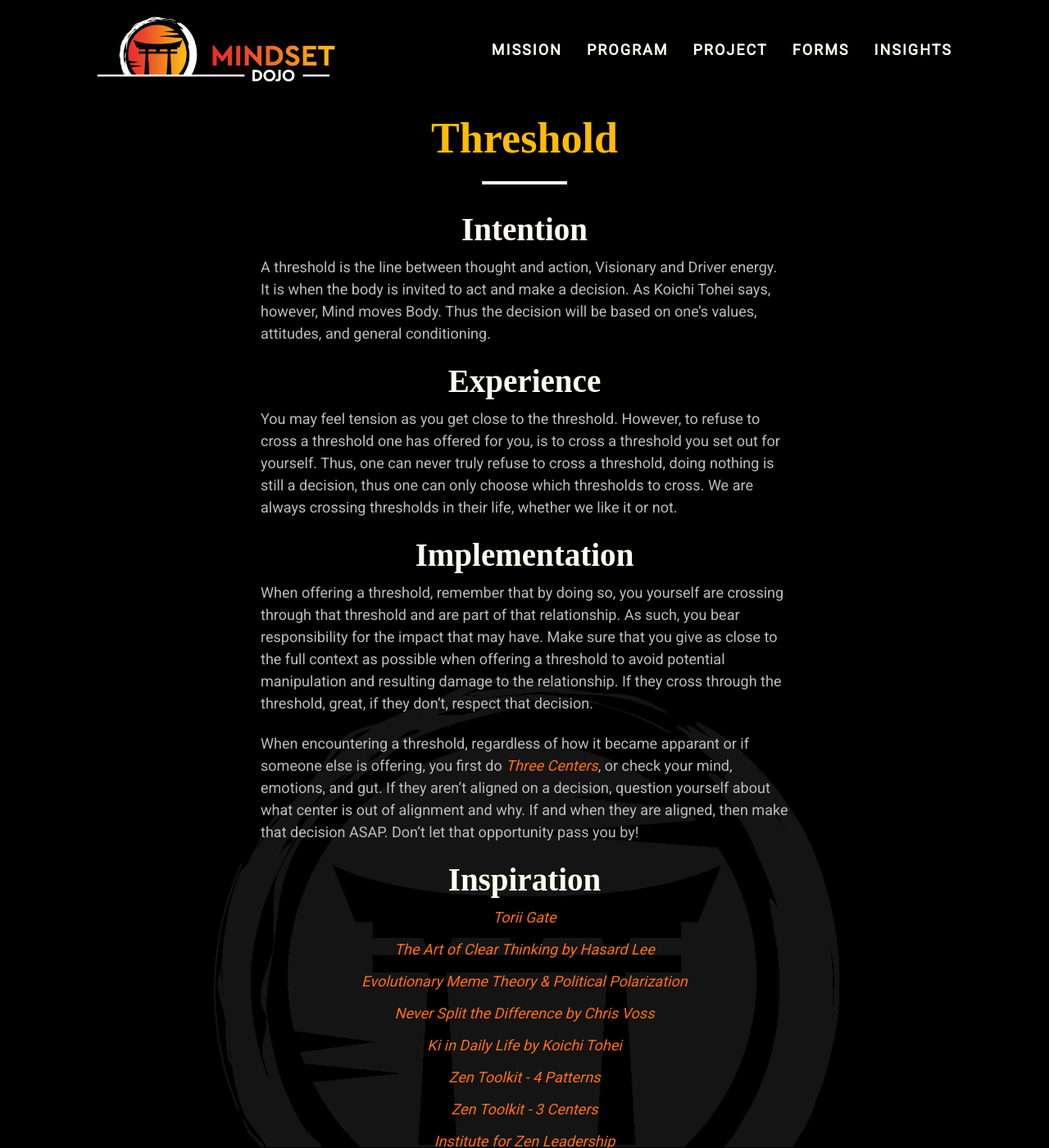
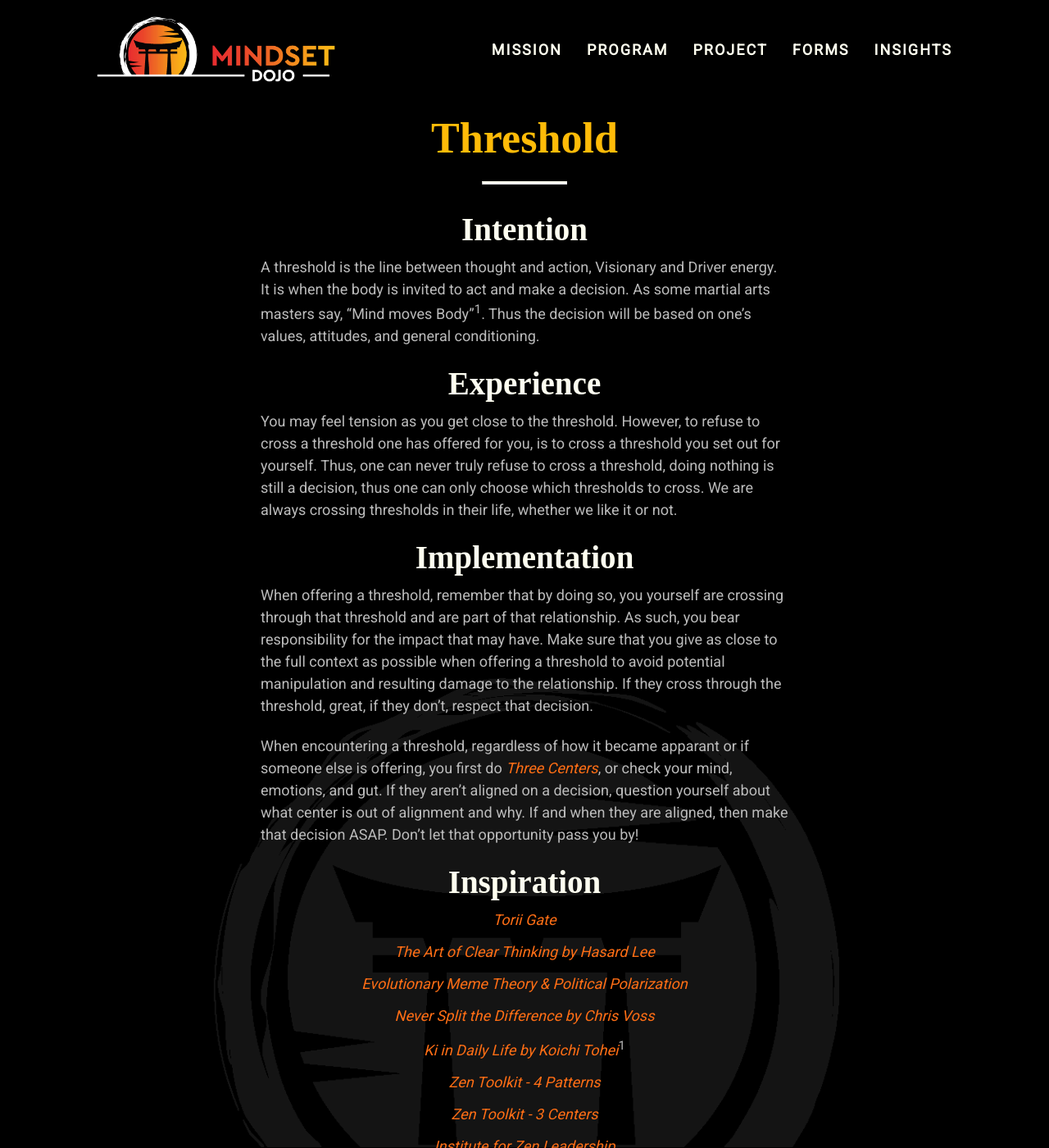
Before and after one commit to mindset-dojo/mindset-dojo.github.io, a Jekyll site: the page built from _forms/threshold.md, in a window 1280 px wide and 1400 px high. Shown: the whole window at 82% size. Built offline with Jekyll 4.4.1, drawn with Linux system fonts in a browser that asks for light colours; some web fonts are replaced.

Commit message:
refactor(threshold): generalize and attribute with integrity.

```diff
--- a/_forms/threshold.md
+++ b/_forms/threshold.md
@@ -12,7 +12,7 @@ excerpt: "A threshold is the line between thought and action, Visionary and Driv
 
 ## Intention
 
-A threshold is the line between thought and action, Visionary and Driver energy. It is when the body is invited to act and make a decision. As Koichi Tohei says, however, Mind moves Body. Thus the decision will be based on one's values, attitudes, and general conditioning.
+A threshold is the line between thought and action, Visionary and Driver energy. It is when the body is invited to act and make a decision. As some martial arts masters say, "Mind moves Body"<sup>1</sup>. Thus the decision will be based on one's values, attitudes, and general conditioning.
 
 ## Experience
 
@@ -30,7 +30,7 @@ When encountering a threshold, regardless of how it became apparant or if someon
 - [The Art of Clear Thinking by Hasard Lee](https://www.amazon.com/Art-Clear-Thinking-Timeless-Decisions/dp/125028144X)
 - [Evolutionary Meme Theory & Political Polarization](https://www.youtube.com/watch?v=PvGiL9lRkJA)
 - [Never Split the Difference by Chris Voss](https://www.amazon.com/Never-Split-Difference-Negotiating-Depended/dp/0062407805)
-- [Ki in Daily Life by Koichi Tohei](https://www.amazon.com/Ki-Daily-Life-Koichi-Tohei/dp/4889960716)
+- [Ki in Daily Life by Koichi Tohei](https://www.amazon.com/Ki-Daily-Life-Koichi-Tohei/dp/4889960716)<sup>1</sup>
 - [Zen Toolkit - 4 Patterns](https://vimeo.com/944675826/c57a7ce142)
 - [Zen Toolkit - 3 Centers](https://www.youtube.com/watch?v=OuK3HOIfUiw)
 - [Institute for Zen Leadership](https://zenleader.global/)
```
